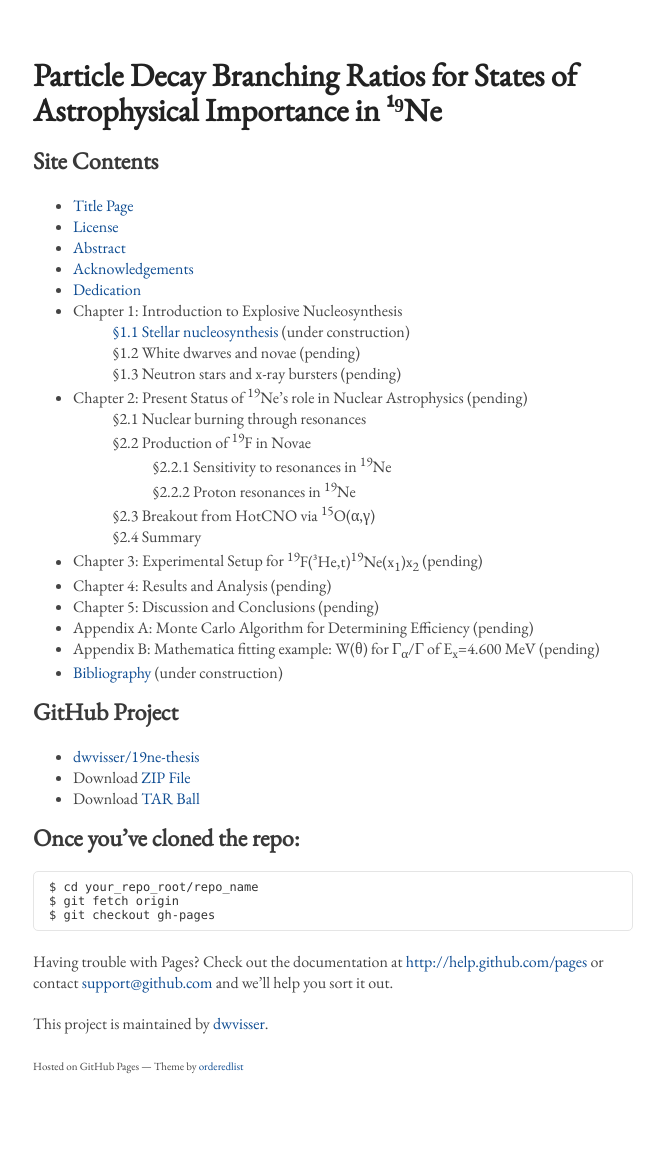
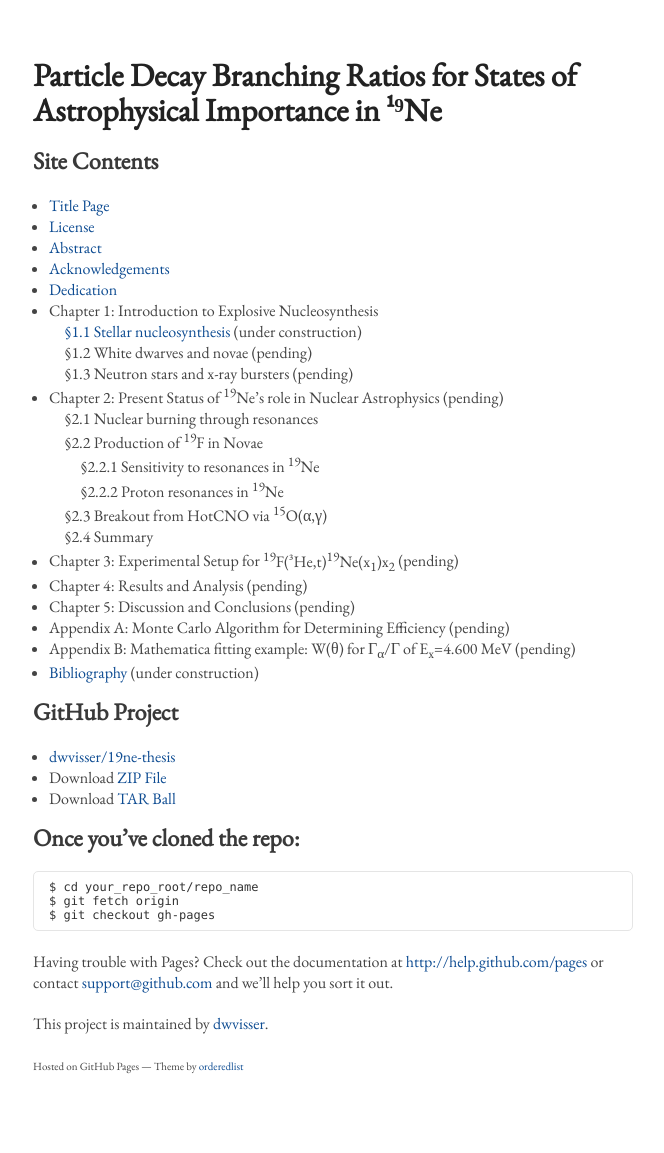
Before and after one commit to dwvisser/19ne-thesis, a Jekyll site: the page built from index.md, in a window 1280 px wide. Shown: the whole page, without its empty margins (307-971 px from the left). Built offline with Jekyll 4.4.1, drawn with Linux system fonts in a browser that asks for light colours.

Commit message:
Fixed excessive indentation in table of contents.

```diff
--- a/stylesheets/my_custom.css
+++ b/stylesheets/my_custom.css
@@ -78,3 +78,7 @@ span.nowrap{
 ul ul li {
 	list-style-type: none;
 }
+
+ul {
+	padding-left: 1em;
+}
```
